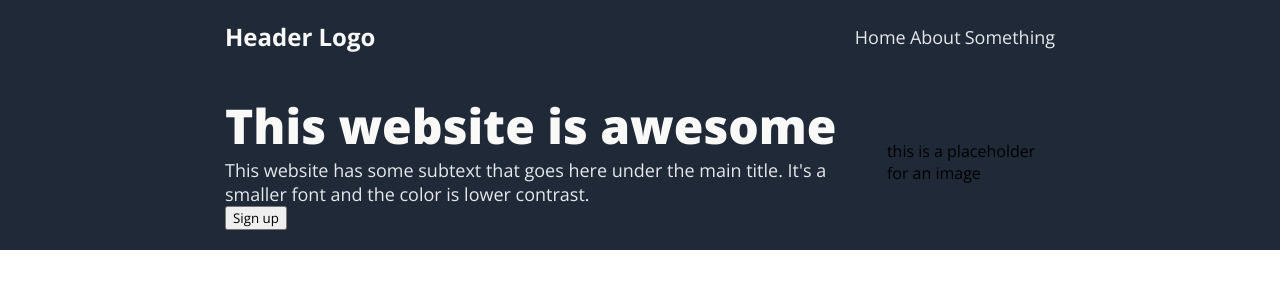
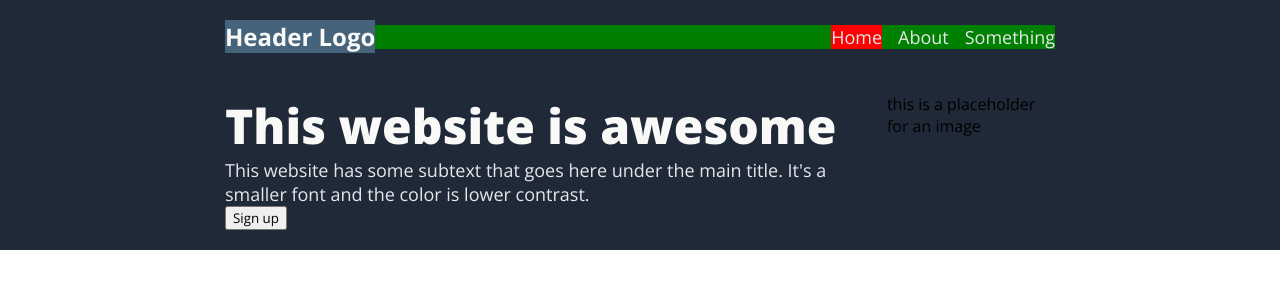
Before and after one commit to Phammerman/Webpage-build, a plain HTML site: page index.html in a window 1280 px wide. Drawn offline with nearby package versions, Linux system fonts and the light colour scheme.

Commit message:
Ändringar att checka in: 	ändrad:        index.html 	ändrad:        style.css
Change nav layout by put all links in <ul>
CSS styled with flex grow and margin insteed of justify-content

```diff
--- a/index.html
+++ b/index.html
@@ -14,10 +14,12 @@
     <div class="hero-section">
         <div class="navbar-container">
             <h3 class="nav-logo">Header Logo</h3>
-            <nav role="navigation">
-                <a href="" class="navlink">Home</a>
-                <a href="" class="navlink">About</a>
-                <a href="" class="navlink">Something</a>
+            <nav role="navigation" class="nav">
+                <ul>
+                    <li><a href="" class="navlink">Home</a></li>
+                    <li><a href="" class="navlink">About</a></li>
+                    <li><a href="" class="navlink">Something</a></li>
+                </ul>
             </nav>
         </div>
         <div class="hero-content-container">
--- a/style.css
+++ b/style.css
@@ -14,14 +14,37 @@
     margin: 0 auto;
     padding: 20px 15px;
     display: flex;
-    justify-content: space-between;
-    align-items: center;
+
+}
+
+.nav {
+    flex-grow: 1;
+    margin: auto 0;
+}
+
+.nav ul {
+    display: flex;
+    gap: 1em;
+    background-color: green;
+
+}
+
+nav ul li {
+    list-style: none;
+
+
+}
+
+nav ul li:nth-child(1) {
+    background-color: red;
+    margin-left: auto;
+
 }
 
 .nav-logo {
     font-size: 24px;
     font-weight: bolder;
-
+    background-color: rgb(70, 99, 124);
 
 }
 
```
